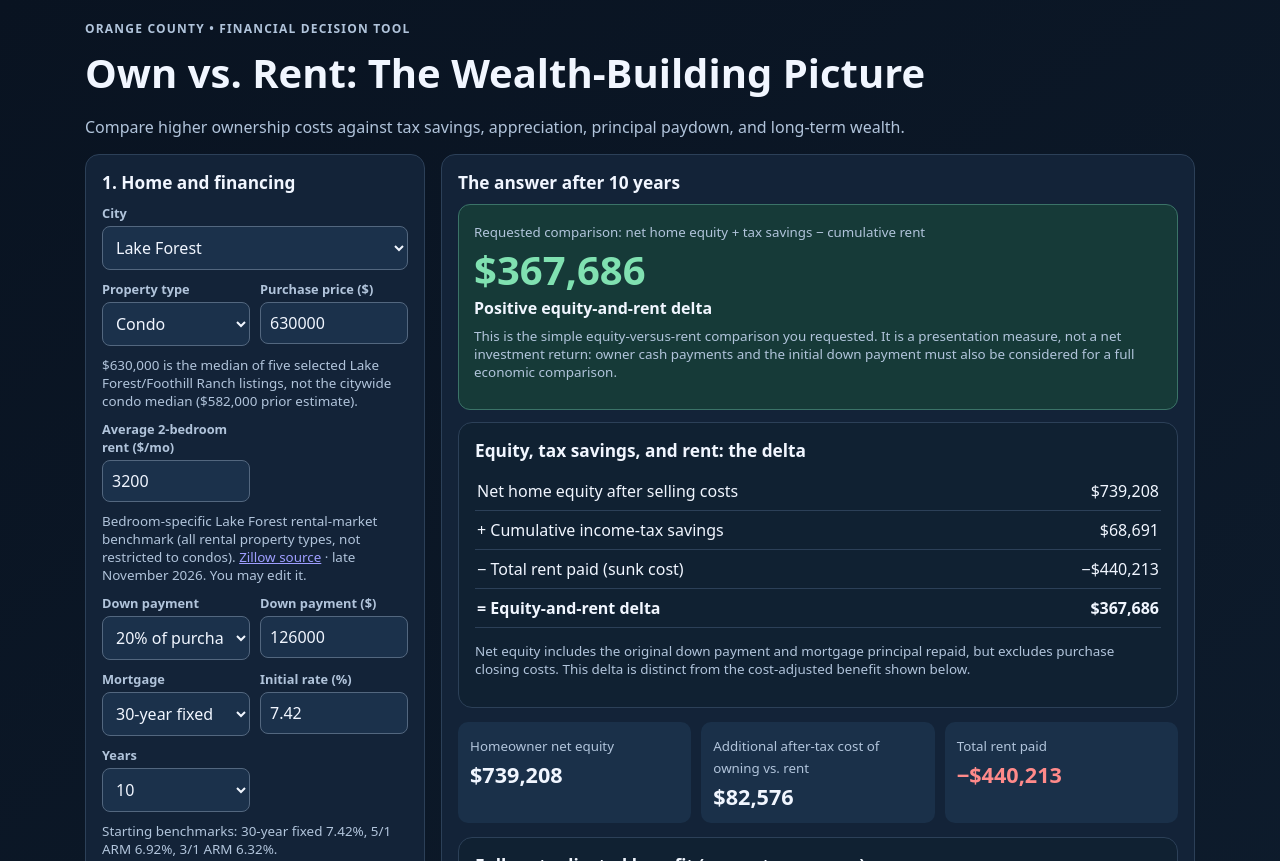
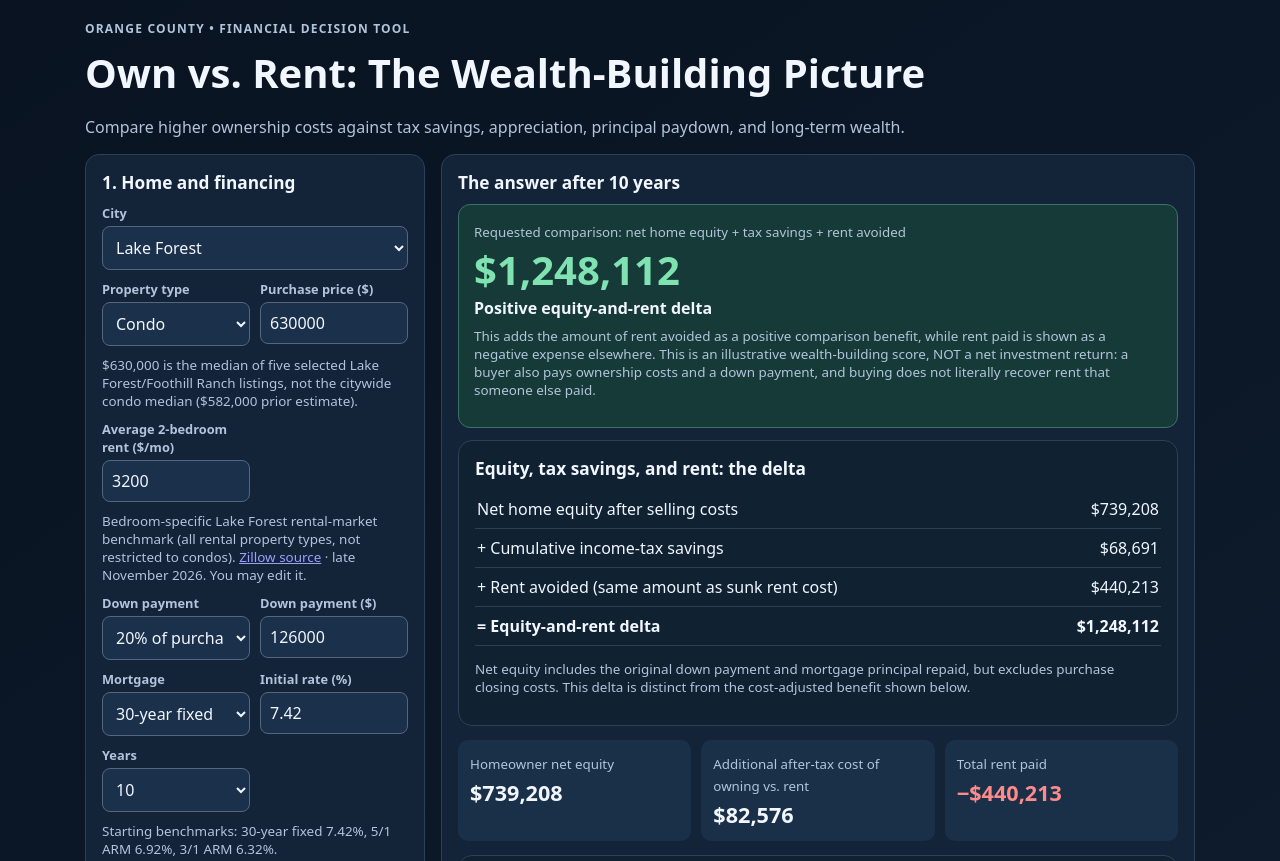
Before and after one commit to gkef90-cloud/orange-county-home-calculator, a plain HTML site: page index.html in a window 1280 px wide. Shown: the top 861 px of the page. Drawn offline with Linux system fonts and the light colour scheme.

Commit message:
Add rent avoided positively to illustrative equity and tax savings delta

```diff
--- a/index.html
+++ b/index.html
@@ -91,17 +91,17 @@ h1{font-size:clamp(1.7rem,4vw,2.5rem);margin:.2em 0}h2{font-size:1.08rem;margin:
   <div class='panel'>
     <h2>The answer after <span id='yearsOut'>10</span> years</h2>
     <div class='summary'>
-      <small>Requested comparison: net home equity + tax savings − cumulative rent</small>
+      <small>Requested comparison: net home equity + tax savings + rent avoided</small>
       <div class='big' id='wealthDelta'>—</div>
       <strong id='wealthLabel'>Calculating...</strong>
-      <p class='hint' style='margin-top:8px'>This is the simple equity-versus-rent comparison you requested. It is a presentation measure, not a net investment return: owner cash payments and the initial down payment must also be considered for a full economic comparison.</p>
+      <p class='hint' style='margin-top:8px'>This adds the amount of rent avoided as a positive comparison benefit, while rent paid is shown as a negative expense elsewhere. This is an illustrative wealth-building score, NOT a net investment return: a buyer also pays ownership costs and a down payment, and buying does not literally recover rent that someone else paid.</p>
     </div>
     <div class='panel' style='margin-top:12px;background:#102132'>
       <h2>Equity, tax savings, and rent: the delta</h2>
       <table><tbody>
         <tr><td>Net home equity after selling costs</td><td id='simpleEquity'>—</td></tr>
         <tr><td>+ Cumulative income-tax savings</td><td id='simpleTax'>—</td></tr>
-        <tr><td>− Total rent paid (sunk cost)</td><td id='simpleRent'>—</td></tr>
+        <tr><td>+ Rent avoided (same amount as sunk rent cost)</td><td id='simpleRent'>—</td></tr>
         <tr><td><strong>= Equity-and-rent delta</strong></td><td><strong id='simpleDelta'>—</strong></td></tr>
       </tbody></table>
       <p class='hint'>Net equity includes the original down payment and mortgage principal repaid, but excludes purchase closing costs. This delta is distinct from the cost-adjusted benefit shown below.</p>
@@ -163,7 +163,7 @@ h1{font-size:clamp(1.7rem,4vw,2.5rem);margin:.2em 0}h2{font-size:1.08rem;margin:
     </div>
     <div class='chart'><canvas id='chart' width='760' height='360'></canvas></div>
     <h2 style='margin-top:18px'>Year-by-year: ownership wealth vs. sunk rent</h2>
-    <p class='hint'>Side-by-side cumulative figures for every year. Home equity is an asset; rent paid is an expense. The simple delta is net equity + cumulative tax savings − cumulative rent. The separate full cost-adjusted measure above accounts for purchase cash and ownership payments.</p>
+    <p class='hint'>Side-by-side cumulative figures for every year. Home equity is an asset; rent paid is an expense. The displayed comparison delta is net equity + cumulative tax savings + rent avoided; rent paid itself remains a negative sunk cost. The separate full cost-adjusted measure above accounts for purchase cash and ownership payments.</p>
     <div style='overflow-x:auto'>
       <table style='min-width:590px;font-variant-numeric:tabular-nums'>
         <thead><tr><th scope='col' style='text-align:left'>Year</th><th scope='col' style='text-align:right;color:var(--g)'>Owner net equity</th><th scope='col' style='text-align:right'>Tax savings</th><th scope='col' style='text-align:right;color:var(--r)'>Rent sunk cost</th><th scope='col' style='text-align:right'>Equity-and-rent delta</th></tr></thead>
@@ -257,7 +257,7 @@ function render(){
     grossOwnerSpent+=ownerCostBeforeTax;ownSpent+=ownCost;rentPaid+=rentCost;
     const home=price*Math.pow(1+growth,y), netSale=home*(1-N('selling')/100)-bal;
     chart.labels.push('Y'+y); chart.owner.push(netSale); chart.rent.push(-rentPaid);
-    yearRows.push({year:y,equity:netSale,tax:taxTot,rent:rentPaid,delta:netSale+taxTot-rentPaid});
+    yearRows.push({year:y,equity:netSale,tax:taxTot,rent:rentPaid,delta:netSale+taxTot+rentPaid});
   }
   const homeVal=price*Math.pow(1+growth,years), sale=homeVal*N('selling')/100, netEq=homeVal-sale-bal;
   const closingCost=price*N('closing')/100;
@@ -269,7 +269,7 @@ function render(){
   const delta=appreciation+principal+rentPaid-grossOwnerSpent+taxTot-closingCost-sale;
   const crossCheck=netEq-down-closingCost-extraOwnershipCost;
   if(Math.abs(delta-crossCheck)>0.01) console.warn('Wealth benefit reconciliation mismatch');
-  const simpleDelta=netEq+taxTot-rentPaid;
+  const simpleDelta=netEq+taxTot+rentPaid;
   const netNow=gross-firstTax/12, extra=netNow-N('rent');
   $('yearsOut').textContent=years;
   $('wealthDelta').textContent=rentVerified?money(simpleDelta):'Enter rent';
@@ -277,7 +277,7 @@ function render(){
   $('wealthLabel').textContent=!rentVerified?'Rent benchmark unavailable for this location':simpleDelta>=0?'Positive equity-and-rent delta':'Negative equity-and-rent delta';
   $('simpleEquity').textContent=money(netEq);
   $('simpleTax').textContent=money(taxTot);
-  $('simpleRent').textContent=rentVerified?money(-rentPaid):'—';
+  $('simpleRent').textContent=rentVerified?money(rentPaid):'—';
   $('simpleDelta').textContent=rentVerified?money(simpleDelta):'—';
   $('deltaAppreciation').textContent=money(appreciation);
   $('deltaPrincipal').textContent=money(principal);
```
